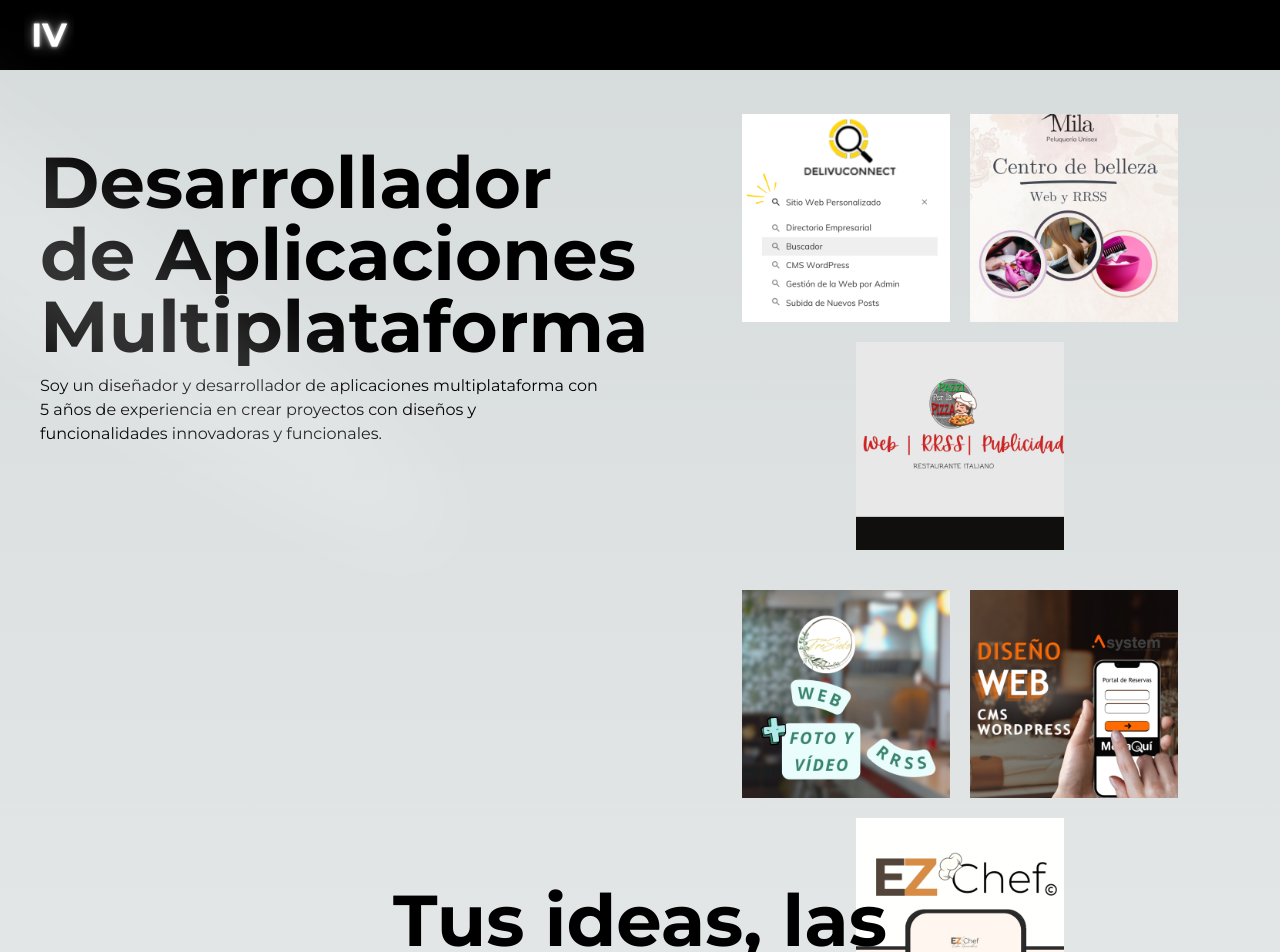
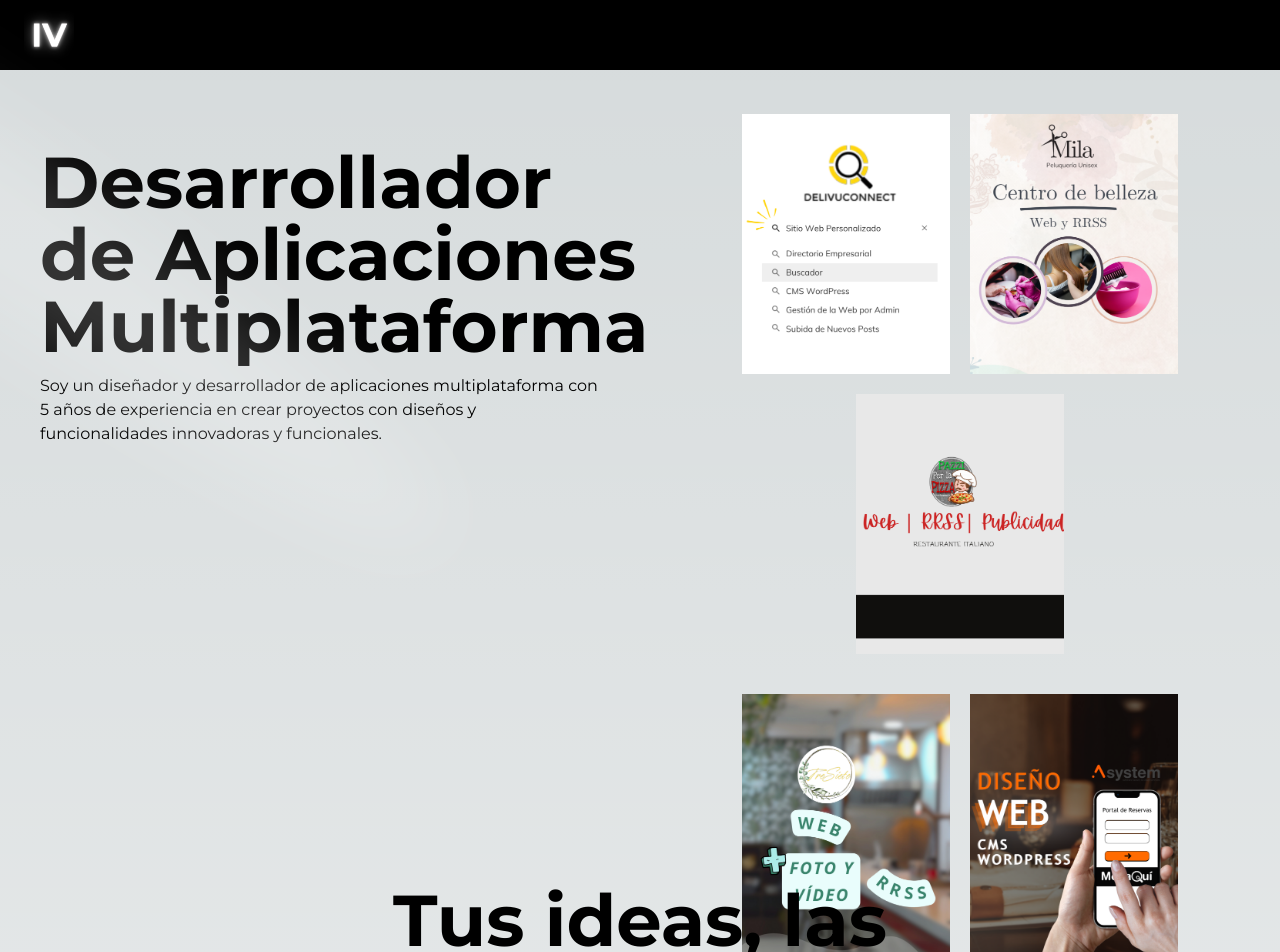
Before and after one commit to ivrequenajerez/ianvalentinoporfolio, a Next.js app: page / in a window 1280 px wide. Shown: the top 952 px of the page. Built offline with nearby package versions, Linux system fonts and the light colour scheme.

Commit message:
Cambios Finales

```diff
--- a/components/Hero.tsx
+++ b/components/Hero.tsx
@@ -24,39 +24,33 @@
         <div className="flex flex-wrap justify-center gap-5 w-full">
           <div className="w-52 hover:opacity-90">
             <a href="https://delivuconnect.com/">
-              <Image
+              <img
                 src="/delivuconnect.png"
-                width={208}
-                height={208}
-                layout="responsive"
-                objectFit="cover"
-                quality={100}
+                width="208"
+                height="208"
+                className="object-cover w-full h-auto"
                 alt="Collage con Proyectos"
               />
             </a>
           </div>
           <div className="w-52 hover:opacity-90">
             <a href="#">
-              <Image
+              <img
                 src="/mila.png"
-                width={208}
-                height={208}
-                layout="responsive"
-                objectFit="cover"
-                quality={100}
+                width="208"
+                height="208"
+                className="object-cover w-full h-auto"
                 alt="Collage con Proyectos"
               />
             </a>
           </div>
           <div className="w-52 hover:opacity-90">
             <a href="https://spotdots.es/restaurantes/pazzi-per-la-pizza">
-              <Image
+              <img
                 src="/pazzi.png"
-                width={208}
-                height={208}
-                layout="responsive"
-                objectFit="cover"
-                quality={100}
+                width="208"
+                height="208"
+                className="object-cover w-full h-auto"
                 alt="Collage con Proyectos"
               />
             </a>
@@ -65,39 +59,33 @@
         <div className="flex flex-wrap justify-center gap-5 w-full mt-5">
           <div className="w-52 hover:opacity-90">
             <a href="https://github.com/ivrequenajerez/tresiete">
-              <Image
+              <img
                 src="/tresiete.png"
-                width={208}
-                height={208}
-                layout="responsive"
-                objectFit="cover"
-                quality={100}
+                width="208"
+                height="208"
+                className="object-cover w-full h-auto"
                 alt="Collage con Proyectos"
               />
             </a>
           </div>
           <div className="w-52 hover:opacity-90">
             <a href="https://asystem.es/">
-              <Image
+              <img
                 src="/asystem.png"
-                width={208}
-                height={208}
-                layout="responsive"
-                objectFit="cover"
-                quality={100}
+                width="208"
+                height="208"
+                className="object-cover w-full h-auto"
                 alt="Collage con Proyectos"
               />
             </a>
           </div>
           <div className="w-52 hover:opacity-90">
             <a href="https://github.com/ivrequenajerez/eazychef">
-              <Image
+              <img
                 src="/eazy.png"
-                width={208}
-                height={208}
-                layout="responsive"
-                objectFit="cover"
-                quality={100}
+                width="208"
+                height="208"
+                className="object-cover w-full h-auto"
                 alt="Collage con Proyectos"
               />
             </a>
--- a/components/MyHeader.tsx
+++ b/components/MyHeader.tsx
@@ -10,7 +10,12 @@
       <nav className="bg-black border-gray-200 px-4 lg:px-6 py-2.5 dark:bg-gray-800">
         <div className="flex flex-wrap justify-between items-center mx-auto max-w-screen-xl">
           <div className="flex items-center">
-            <Image src="/logo.png" alt="Logo" width={50} height={50} />
+            <img
+                src="/logo.png"
+                width="50"
+                height="50"
+                alt="Logo Ian Valentino"
+              />
             <span className="self-center text-xl font-semibold whitespace-nowrap dark:text-white">
               Ian Valentino
             </span>
--- a/next.config.mjs
+++ b/next.config.mjs
@@ -1,4 +1,5 @@
 /** @type {import('next').NextConfig} */
-const nextConfig = {};
+const nextConfig = {
+};
 
 export default nextConfig;
```
